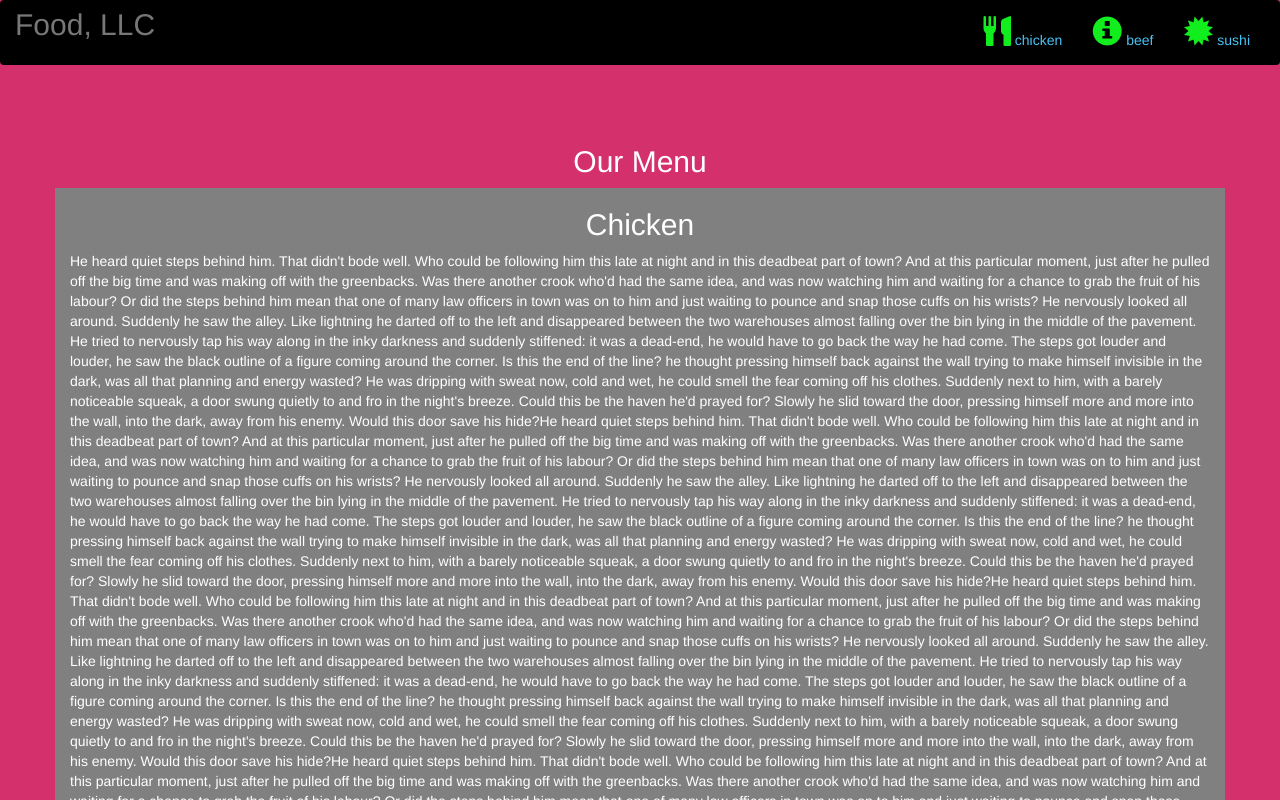
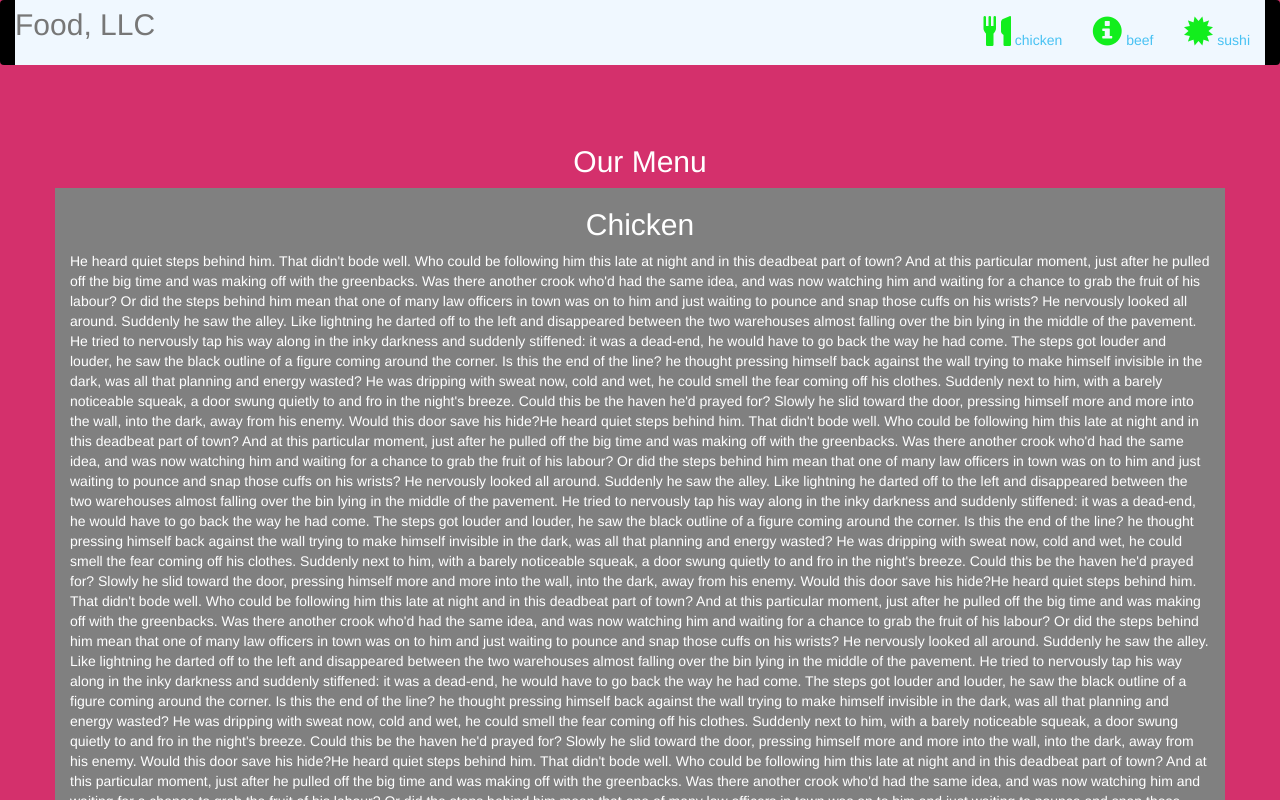
Before and after one commit to chandangt176/chandangt176.github.io, a plain HTML site: page m3ass.html in a window 1280 px wide. In both pictures the pointer is over the element 640 px from the left and 32 px from the top of the page. Shown: the top 800 px of the page. Drawn offline with nearby package versions, Linux system fonts and the light colour scheme.

Commit message:
Update stylesm3.css

```diff
--- a/stylesm3.css
+++ b/stylesm3.css
@@ -39,7 +39,7 @@ h2{
 #myNavbar ul li a {
 	color: #48c2f3;
 }
-#myNavbar ul li a:hover{
+#myNavbar:hover{
 	background-color: aliceblue;
 	cursor: pointer;
 }
```
